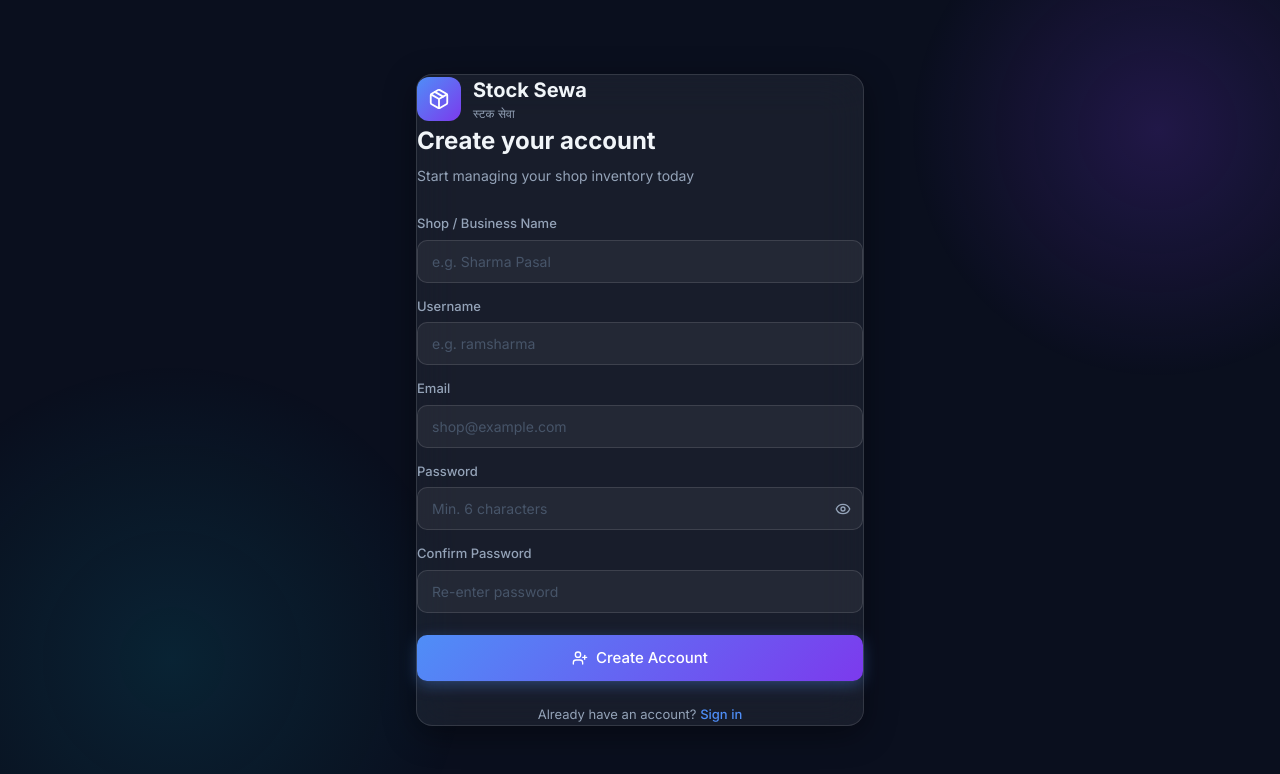
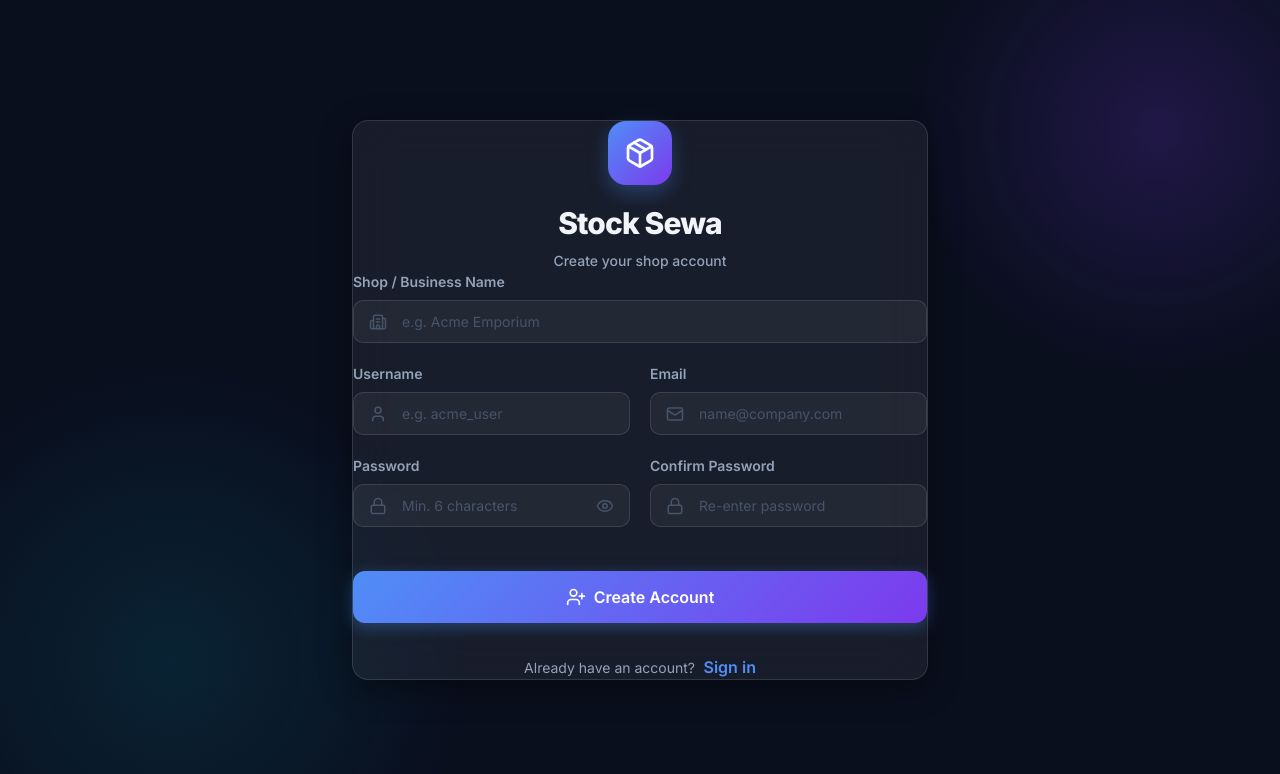
Before and after one commit to KrishDanuwar/Stock-Sewa, a Next.js app: page /signup in a window 1280 px wide. Shown: the top 774 px of the page. Built offline with nearby package versions, Linux system fonts and the light colour scheme.

Commit message:
feat: redesign Auth UI and fix branding to Stock Sewa

```diff
--- a/src/app/login/page.tsx
+++ b/src/app/login/page.tsx
@@ -1,10 +1,8 @@
-'use client';
-
 import { useState } from 'react';
 import { signIn } from '@/lib/actions/auth';
 import { toast } from 'sonner';
 import Link from 'next/link';
-import { LogIn, Eye, EyeOff, Package } from 'lucide-react';
+import { LogIn, Eye, EyeOff, Package, Mail, Lock } from 'lucide-react';
 
 export default function LoginPage() {
     const [loading, setLoading] = useState(false);
@@ -22,57 +20,104 @@ export default function LoginPage() {
     }
 
     return (
-        <div className="min-h-screen flex items-center justify-center p-4" style={{ background: 'var(--bg-base)' }}>
-            {/* Background blobs */}
+        <div className="min-h-screen flex items-center justify-center p-4 relative overflow-hidden" style={{ background: 'var(--bg-base)' }}>
+            {/* Dynamic Background Elements */}
             <div className="fixed inset-0 overflow-hidden pointer-events-none">
-                <div style={{ position: 'absolute', top: '-20%', left: '-10%', width: '500px', height: '500px', background: 'radial-gradient(circle, rgba(79,142,247,0.2) 0%, transparent 70%)', borderRadius: '50%' }} />
-                <div style={{ position: 'absolute', bottom: '-20%', right: '-10%', width: '600px', height: '600px', background: 'radial-gradient(circle, rgba(124,58,237,0.15) 0%, transparent 70%)', borderRadius: '50%' }} />
+                <div style={{ position: 'absolute', top: '-10%', left: '-5%', width: '600px', height: '600px', background: 'radial-gradient(circle, rgba(79,142,247,0.15) 0%, transparent 70%)', borderRadius: '50%' }} />
+                <div style={{ position: 'absolute', bottom: '-15%', right: '-5%', width: '700px', height: '700px', background: 'radial-gradient(circle, rgba(124,58,237,0.1) 0%, transparent 70%)', borderRadius: '50%' }} />
             </div>
 
-            <div className="glass-card animate-fade-in-up w-full max-w-md p-8" style={{ position: 'relative', zIndex: 1 }}>
-                {/* Logo */}
-                <div className="flex items-center gap-3 mb-8">
-                    <div style={{ width: 44, height: 44, borderRadius: 12, background: 'linear-gradient(135deg, var(--brand-primary), var(--brand-secondary))', display: 'flex', alignItems: 'center', justifyContent: 'center' }}>
-                        <Package size={22} color="white" />
+            <div className="glass-card animate-fade-in-up w-full max-w-md p-10 relative z-10" style={{ boxShadow: 'var(--glass-shadow)' }}>
+                {/* Brand Identity */}
+                <div className="flex flex-col items-center mb-10">
+                    <div style={{
+                        width: 64,
+                        height: 64,
+                        borderRadius: 18,
+                        background: 'linear-gradient(135deg, var(--brand-primary), var(--brand-secondary))',
+                        display: 'flex',
+                        alignItems: 'center',
+                        justifyContent: 'center',
+                        marginBottom: 16,
+                        boxShadow: '0 8px 20px rgba(79, 142, 247, 0.3)'
+                    }}>
+                        <Package size={32} color="white" />
                     </div>
-                    <div>
-                        <div style={{ fontSize: '1.25rem', fontWeight: 700, color: 'var(--text-primary)' }}>Stock Sewa</div>
-                        <div style={{ fontSize: '0.75rem', color: 'var(--text-secondary)' }}>स्टक सेवा</div>
+                    <div className="text-center">
+                        <h1 style={{ fontSize: '1.875rem', fontWeight: 800, color: 'var(--text-primary)', letterSpacing: '-0.03em' }}>
+                            Stock Sewa
+                        </h1>
+                        <p style={{ fontSize: '0.875rem', color: 'var(--text-secondary)', fontWeight: 500, marginTop: 4 }}>
+                            Sign in to your account
+                        </p>
                     </div>
                 </div>
 
-                <h1 style={{ fontSize: '1.5rem', fontWeight: 700, marginBottom: 6 }}>Welcome back</h1>
-                <p style={{ fontSize: '0.875rem', color: 'var(--text-secondary)', marginBottom: 28 }}>
-                    Sign in to manage your inventory
-                </p>
-
-                <form onSubmit={handleSubmit} style={{ display: 'flex', flexDirection: 'column', gap: 16 }}>
-                    <div>
-                        <label style={{ fontSize: '0.8125rem', fontWeight: 500, color: 'var(--text-secondary)', display: 'block', marginBottom: 6 }}>Email</label>
-                        <input name="email" type="email" required className="glass-input" placeholder="shop@example.com" />
+                <form onSubmit={handleSubmit} style={{ display: 'flex', flexDirection: 'column', gap: 20 }}>
+                    <div className="form-group">
+                        <label style={{ fontSize: '0.875rem', fontWeight: 600, color: 'var(--text-secondary)', display: 'block', marginBottom: 8 }}>Email Address</label>
+                        <div style={{ position: 'relative' }}>
+                            <Mail size={18} color="var(--text-muted)" style={{ position: 'absolute', left: 16, top: '50%', transform: 'translateY(-50%)' }} />
+                            <input
+                                name="email"
+                                type="email"
+                                required
+                                className="glass-input"
+                                placeholder="name@company.com"
+                                style={{ paddingLeft: 48 }}
+                            />
+                        </div>
                     </div>
 
-                    <div>
-                        <label style={{ fontSize: '0.8125rem', fontWeight: 500, color: 'var(--text-secondary)', display: 'block', marginBottom: 6 }}>Password</label>
+                    <div className="form-group">
+                        <label style={{ fontSize: '0.875rem', fontWeight: 600, color: 'var(--text-secondary)', display: 'block', marginBottom: 8 }}>Password</label>
                         <div style={{ position: 'relative' }}>
-                            <input name="password" type={showPw ? 'text' : 'password'} required className="glass-input" placeholder="••••••••" style={{ paddingRight: 40 }} />
-                            <button type="button" onClick={() => setShowPw(!showPw)} style={{ position: 'absolute', right: 12, top: '50%', transform: 'translateY(-50%)', background: 'none', border: 'none', cursor: 'pointer', color: 'var(--text-secondary)' }}>
-                                {showPw ? <EyeOff size={16} /> : <Eye size={16} />}
+                            <Lock size={18} color="var(--text-muted)" style={{ position: 'absolute', left: 16, top: '50%', transform: 'translateY(-50%)' }} />
+                            <input
+                                name="password"
+                                type={showPw ? 'text' : 'password'}
+                                required
+                                className="glass-input"
+                                placeholder="••••••••"
+                                style={{ paddingLeft: 48, paddingRight: 48 }}
+                            />
+                            <button
+                                type="button"
+                                onClick={() => setShowPw(!showPw)}
+                                style={{ position: 'absolute', right: 16, top: '50%', transform: 'translateY(-50%)', background: 'none', border: 'none', cursor: 'pointer', color: 'var(--text-muted)', display: 'flex' }}
+                            >
+                                {showPw ? <EyeOff size={18} /> : <Eye size={18} />}
                             </button>
                         </div>
                     </div>
 
-                    <button type="submit" disabled={loading} className="glass-button glass-button-primary" style={{ width: '100%', justifyContent: 'center', padding: '12px 20px', fontSize: '0.9375rem', marginTop: 8 }}>
-                        {loading ? 'Signing in...' : <><LogIn size={16} /> Sign In</>}
+                    <button
+                        type="submit"
+                        disabled={loading}
+                        className="glass-button glass-button-primary"
+                        style={{
+                            width: '100%',
+                            justifyContent: 'center',
+                            padding: '14px 24px',
+                            fontSize: '1rem',
+                            fontWeight: 600,
+                            marginTop: 32,
+                            borderRadius: 12
+                        }}
+                    >
+                        {loading ? 'Entering System...' : <><LogIn size={20} /> Sign In</>}
                     </button>
                 </form>
 
-                <p style={{ textAlign: 'center', fontSize: '0.8125rem', color: 'var(--text-secondary)', marginTop: 24 }}>
-                    Don&apos;t have an account?{' '}
-                    <Link href="/signup" style={{ color: 'var(--brand-primary)', fontWeight: 500, textDecoration: 'none' }}>
-                        Create one
+                <div style={{ marginTop: 32, textAlign: 'center' }}>
+                    <span style={{ fontSize: '0.875rem', color: 'var(--text-secondary)' }}>
+                        New to Stock Sewa?
+                    </span>
+                    {' '}
+                    <Link href="/signup" style={{ color: 'var(--brand-primary)', fontWeight: 600, textDecoration: 'none', paddingLeft: 4 }}>
+                        Create an account
                     </Link>
-                </p>
+                </div>
             </div>
         </div>
     );
--- a/src/app/signup/page.tsx
+++ b/src/app/signup/page.tsx
@@ -1,10 +1,8 @@
-'use client';
-
 import { useState } from 'react';
 import { signUp } from '@/lib/actions/auth';
 import { toast } from 'sonner';
 import Link from 'next/link';
-import { UserPlus, Eye, EyeOff, Package } from 'lucide-react';
+import { UserPlus, Eye, EyeOff, Package, User, Mail, Lock, Building2 } from 'lucide-react';
 
 export default function SignupPage() {
     const [loading, setLoading] = useState(false);
@@ -27,68 +25,110 @@ export default function SignupPage() {
     }
 
     return (
-        <div className="min-h-screen flex items-center justify-center p-4" style={{ background: 'var(--bg-base)' }}>
-            {/* Background blobs */}
+        <div className="min-h-screen flex items-center justify-center p-4 relative overflow-hidden" style={{ background: 'var(--bg-base)' }}>
+            {/* Dynamic Background Elements */}
             <div className="fixed inset-0 overflow-hidden pointer-events-none">
                 <div style={{ position: 'absolute', top: '-15%', right: '-10%', width: '500px', height: '500px', background: 'radial-gradient(circle, rgba(124,58,237,0.2) 0%, transparent 70%)', borderRadius: '50%' }} />
                 <div style={{ position: 'absolute', bottom: '-20%', left: '-10%', width: '600px', height: '600px', background: 'radial-gradient(circle, rgba(6,182,212,0.12) 0%, transparent 70%)', borderRadius: '50%' }} />
             </div>
 
-            <div className="glass-card animate-fade-in-up w-full max-w-md p-8" style={{ position: 'relative', zIndex: 1 }}>
-                {/* Logo */}
-                <div className="flex items-center gap-3 mb-8">
-                    <div style={{ width: 44, height: 44, borderRadius: 12, background: 'linear-gradient(135deg, var(--brand-primary), var(--brand-secondary))', display: 'flex', alignItems: 'center', justifyContent: 'center' }}>
-                        <Package size={22} color="white" />
+            <div className="glass-card animate-fade-in-up w-full max-w-xl p-10 relative z-10" style={{ boxShadow: 'var(--glass-shadow)' }}>
+                {/* Brand Identity */}
+                <div className="flex flex-col items-center mb-10">
+                    <div style={{
+                        width: 64,
+                        height: 64,
+                        borderRadius: 18,
+                        background: 'linear-gradient(135deg, var(--brand-primary), var(--brand-secondary))',
+                        display: 'flex',
+                        alignItems: 'center',
+                        justifyContent: 'center',
+                        marginBottom: 16,
+                        boxShadow: '0 8px 20px rgba(79, 142, 247, 0.3)'
+                    }}>
+                        <Package size={32} color="white" />
                     </div>
-                    <div>
-                        <div style={{ fontSize: '1.25rem', fontWeight: 700, color: 'var(--text-primary)' }}>Stock Sewa</div>
-                        <div style={{ fontSize: '0.75rem', color: 'var(--text-secondary)' }}>स्टक सेवा</div>
+                    <div className="text-center">
+                        <h1 style={{ fontSize: '1.875rem', fontWeight: 800, color: 'var(--text-primary)', letterSpacing: '-0.03em' }}>
+                            Stock Sewa
+                        </h1>
+                        <p style={{ fontSize: '0.875rem', color: 'var(--text-secondary)', fontWeight: 500, marginTop: 4 }}>
+                            Create your shop account
+                        </p>
                     </div>
                 </div>
 
-                <h1 style={{ fontSize: '1.5rem', fontWeight: 700, marginBottom: 6 }}>Create your account</h1>
-                <p style={{ fontSize: '0.875rem', color: 'var(--text-secondary)', marginBottom: 28 }}>
-                    Start managing your shop inventory today
-                </p>
+                <form onSubmit={handleSubmit} style={{ display: 'grid', gridTemplateColumns: '1fr 1fr', gap: 20 }}>
+                    <div className="form-group" style={{ gridColumn: 'span 2' }}>
+                        <label style={{ fontSize: '0.875rem', fontWeight: 600, color: 'var(--text-secondary)', display: 'block', marginBottom: 8 }}>Shop / Business Name</label>
+                        <div style={{ position: 'relative' }}>
+                            <Building2 size={18} color="var(--text-muted)" style={{ position: 'absolute', left: 16, top: '50%', transform: 'translateY(-50%)' }} />
+                            <input name="org_name" type="text" required className="glass-input" placeholder="e.g. Acme Emporium" style={{ paddingLeft: 48 }} />
+                        </div>
+                    </div>
 
-                <form onSubmit={handleSubmit} style={{ display: 'flex', flexDirection: 'column', gap: 14 }}>
-                    <div>
-                        <label style={{ fontSize: '0.8125rem', fontWeight: 500, color: 'var(--text-secondary)', display: 'block', marginBottom: 6 }}>Shop / Business Name</label>
-                        <input name="org_name" type="text" required className="glass-input" placeholder="e.g. Sharma Pasal" />
+                    <div className="form-group">
+                        <label style={{ fontSize: '0.875rem', fontWeight: 600, color: 'var(--text-secondary)', display: 'block', marginBottom: 8 }}>Username</label>
+                        <div style={{ position: 'relative' }}>
+                            <User size={18} color="var(--text-muted)" style={{ position: 'absolute', left: 16, top: '50%', transform: 'translateY(-50%)' }} />
+                            <input name="username" type="text" required className="glass-input" placeholder="e.g. acme_user" style={{ paddingLeft: 48 }} />
+                        </div>
                     </div>
-                    <div>
-                        <label style={{ fontSize: '0.8125rem', fontWeight: 500, color: 'var(--text-secondary)', display: 'block', marginBottom: 6 }}>Username</label>
-                        <input name="username" type="text" required className="glass-input" placeholder="e.g. ramsharma" />
+
+                    <div className="form-group">
+                        <label style={{ fontSize: '0.875rem', fontWeight: 600, color: 'var(--text-secondary)', display: 'block', marginBottom: 8 }}>Email</label>
+                        <div style={{ position: 'relative' }}>
+                            <Mail size={18} color="var(--text-muted)" style={{ position: 'absolute', left: 16, top: '50%', transform: 'translateY(-50%)' }} />
+                            <input name="email" type="email" required className="glass-input" placeholder="name@company.com" style={{ paddingLeft: 48 }} />
+                        </div>
                     </div>
-                    <div>
-                        <label style={{ fontSize: '0.8125rem', fontWeight: 500, color: 'var(--text-secondary)', display: 'block', marginBottom: 6 }}>Email</label>
-                        <input name="email" type="email" required className="glass-input" placeholder="shop@example.com" />
-                    </div>
-                    <div>
-                        <label style={{ fontSize: '0.8125rem', fontWeight: 500, color: 'var(--text-secondary)', display: 'block', marginBottom: 6 }}>Password</label>
+
+                    <div className="form-group">
+                        <label style={{ fontSize: '0.875rem', fontWeight: 600, color: 'var(--text-secondary)', display: 'block', marginBottom: 8 }}>Password</label>
                         <div style={{ position: 'relative' }}>
-                            <input name="password" type={showPw ? 'text' : 'password'} required minLength={6} className="glass-input" placeholder="Min. 6 characters" style={{ paddingRight: 40 }} />
-                            <button type="button" onClick={() => setShowPw(!showPw)} style={{ position: 'absolute', right: 12, top: '50%', transform: 'translateY(-50%)', background: 'none', border: 'none', cursor: 'pointer', color: 'var(--text-secondary)' }}>
-                                {showPw ? <EyeOff size={16} /> : <Eye size={16} />}
+                            <Lock size={18} color="var(--text-muted)" style={{ position: 'absolute', left: 16, top: '50%', transform: 'translateY(-50%)' }} />
+                            <input name="password" type={showPw ? 'text' : 'password'} required minLength={6} className="glass-input" placeholder="Min. 6 characters" style={{ paddingLeft: 48, paddingRight: 48 }} />
+                            <button type="button" onClick={() => setShowPw(!showPw)} style={{ position: 'absolute', right: 16, top: '50%', transform: 'translateY(-50%)', background: 'none', border: 'none', cursor: 'pointer', color: 'var(--text-muted)', display: 'flex' }}>
+                                {showPw ? <EyeOff size={18} /> : <Eye size={18} />}
                             </button>
                         </div>
                     </div>
-                    <div>
-                        <label style={{ fontSize: '0.8125rem', fontWeight: 500, color: 'var(--text-secondary)', display: 'block', marginBottom: 6 }}>Confirm Password</label>
-                        <input name="confirm_password" type="password" required className="glass-input" placeholder="Re-enter password" />
+
+                    <div className="form-group">
+                        <label style={{ fontSize: '0.875rem', fontWeight: 600, color: 'var(--text-secondary)', display: 'block', marginBottom: 8 }}>Confirm Password</label>
+                        <div style={{ position: 'relative' }}>
+                            <Lock size={18} color="var(--text-muted)" style={{ position: 'absolute', left: 16, top: '50%', transform: 'translateY(-50%)' }} />
+                            <input name="confirm_password" type="password" required className="glass-input" placeholder="Re-enter password" style={{ paddingLeft: 48 }} />
+                        </div>
                     </div>
 
-                    <button type="submit" disabled={loading} className="glass-button glass-button-primary" style={{ width: '100%', justifyContent: 'center', padding: '12px 20px', fontSize: '0.9375rem', marginTop: 8 }}>
-                        {loading ? 'Creating account...' : <><UserPlus size={16} /> Create Account</>}
+                    <button
+                        type="submit"
+                        disabled={loading}
+                        className="glass-button glass-button-primary"
+                        style={{
+                            gridColumn: 'span 2',
+                            justifyContent: 'center',
+                            padding: '14px 24px',
+                            fontSize: '1rem',
+                            fontWeight: 600,
+                            marginTop: 24,
+                            borderRadius: 12
+                        }}
+                    >
+                        {loading ? 'Setting up shop...' : <><UserPlus size={20} /> Create Account</>}
                     </button>
                 </form>
 
-                <p style={{ textAlign: 'center', fontSize: '0.8125rem', color: 'var(--text-secondary)', marginTop: 24 }}>
-                    Already have an account?{' '}
-                    <Link href="/login" style={{ color: 'var(--brand-primary)', fontWeight: 500, textDecoration: 'none' }}>
+                <div style={{ marginTop: 32, textAlign: 'center' }}>
+                    <span style={{ fontSize: '0.875rem', color: 'var(--text-secondary)' }}>
+                        Already have an account?
+                    </span>
+                    {' '}
+                    <Link href="/login" style={{ color: 'var(--brand-primary)', fontWeight: 600, textDecoration: 'none', paddingLeft: 4 }}>
                         Sign in
                     </Link>
-                </p>
+                </div>
             </div>
         </div>
     );
```
